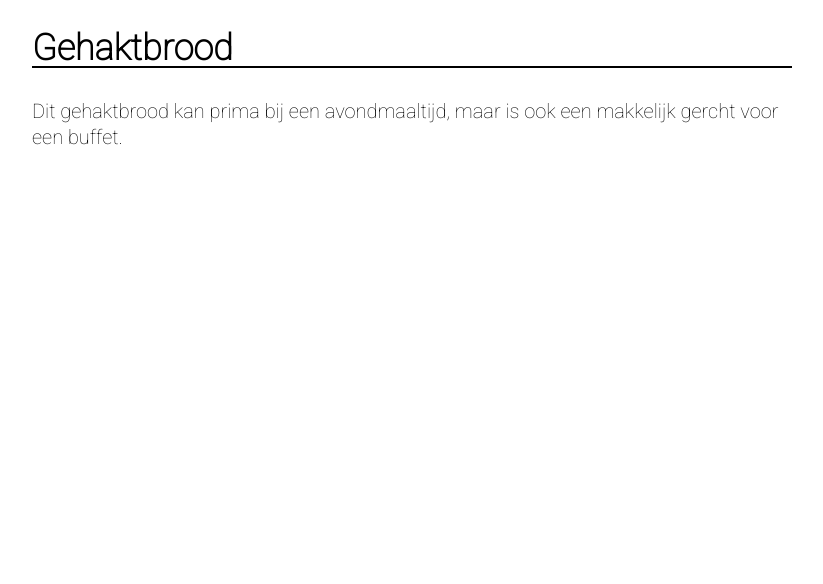
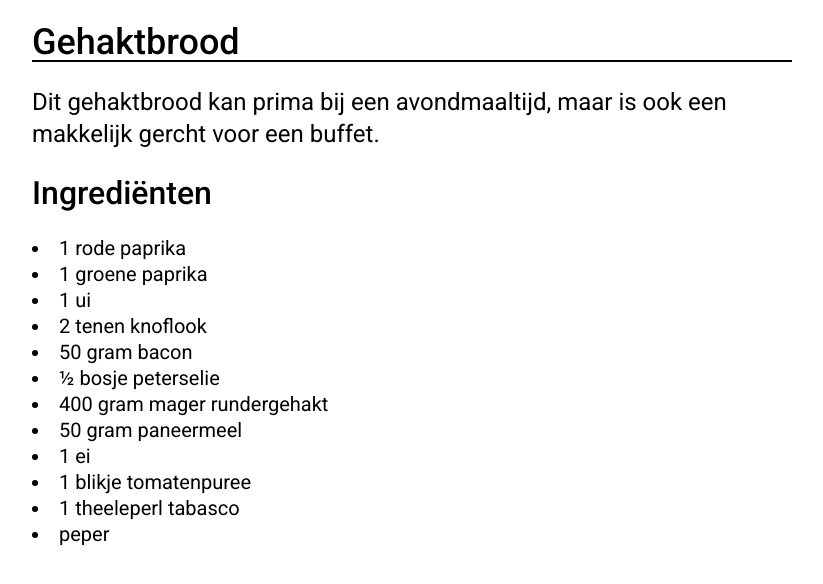
Before and after one commit to RezaVanWegberg/ReceptenPagina, a plain HTML site: page index.html in a window 1280 px wide. Shown: the whole page, without its empty margins (228-1051 px from the left). Drawn offline with Linux system fonts and the light colour scheme.

Commit message:
Heb het stukje ingredienten toegevoegd en de css erbij

```diff
--- a/index.html
+++ b/index.html
@@ -9,16 +9,32 @@
     <link rel="stylesheet" type="text/css" href="style.css">
     <link rel="preconnect" href="https://fonts.googleapis.com">
     <link rel="preconnect" href="https://fonts.gstatic.com" crossorigin>
-    <link href="https://fonts.googleapis.com/css2?family=Roboto:wght@100&display=swap" rel="stylesheet">
+    <link href="https://fonts.googleapis.com/css2?family=Roboto:wght@300;400;500;700&display=swap" rel="stylesheet">
 </head>
 
 <body>
-    <section>
-        <div id="col-main">
+    <div id="col-main">
+        <div id="col-gehaktbrood">
             <h1 id="title">Gehaktbrood</h1>
-            <p>Dit gehaktbrood kan prima bij een avondmaaltijd, maar is ook een makkelijk gercht voor een buffet.</p>
+            <p id="first-paragraph">Dit gehaktbrood kan prima bij een avondmaaltijd, maar is ook een makkelijk gercht
+                voor een buffet.</p>
         </div>
-    </section>
+        <div id="col-ingrediënten">
+            <h2>Ingrediënten</h2>
+            <li>1 rode paprika</li>
+            <li>1 groene paprika</li>
+            <li>1 ui</li>
+            <li>2 tenen knoflook</li>
+            <li>50 gram bacon</li>
+            <li>½ bosje peterselie</li>
+            <li>400 gram mager rundergehakt</li>
+            <li>50 gram paneermeel</li>
+            <li>1 ei</li>
+            <li>1 blikje tomatenpuree</li>
+            <li>1 theeleperl tabasco</li>
+            <li>peper</li>
+        </div>
+    </div>
 </body>
 
 </html>
--- a/style.css
+++ b/style.css
@@ -8,7 +8,14 @@ h1 {
     font-size: 32px;
 }
 
-p {
+h2 {
+    font-size: 32px;
+    line-height: 32px;
+    font-weight: 500;
+}
+
+p,
+li {
     font-size: 20px;
     line-height: 26px;
 }
@@ -21,8 +28,16 @@ p {
     font-size: 36px;
     line-height: 36px;
     border-bottom: 2px black solid;
+    font-weight: 500;
 }
 
+
+/* First paragraph */
+
+#first-paragraph {
+    font-size: 24px;
+    line-height: 32px;
+}
 
 /* Col-main */
 
```
